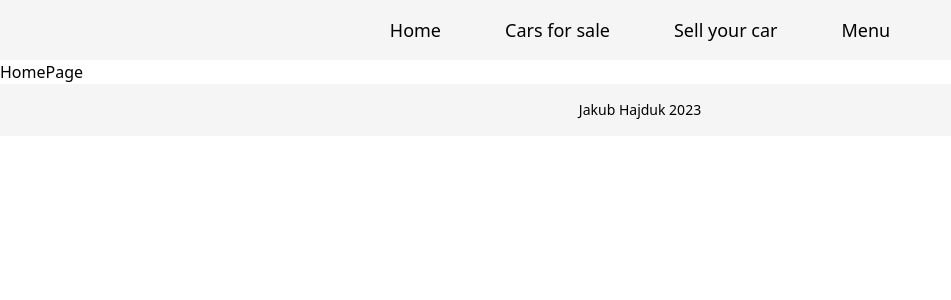
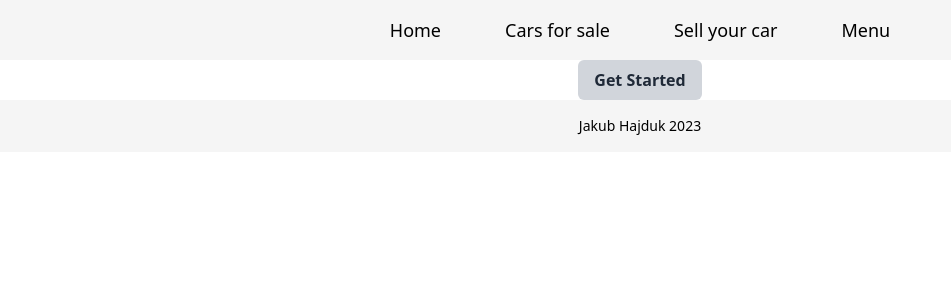
Before and after one commit to jakubhajduk53/cars-app, a React (Create React App) app: page / in a window 1280 px wide. Shown: the top 300 px of the page, without its empty margins (0-951 px from the left). Built offline with nearby package versions, Linux system fonts and the light colour scheme; no server answers; the database is empty.

Commit message:
feat: update HomePage component

```diff
--- a/src/pages/HomePage.js
+++ b/src/pages/HomePage.js
@@ -1,5 +1,13 @@
+import Button from "../components/Button";
+import { Link } from "react-router-dom";
 function HomePage() {
-  return <div>HomePage</div>;
+  return (
+    <div className="flex justify-center">
+      <Link to="/cars-for-sale">
+        <Button value="Get Started" />
+      </Link>
+    </div>
+  );
 }
 
 export default HomePage;
```
